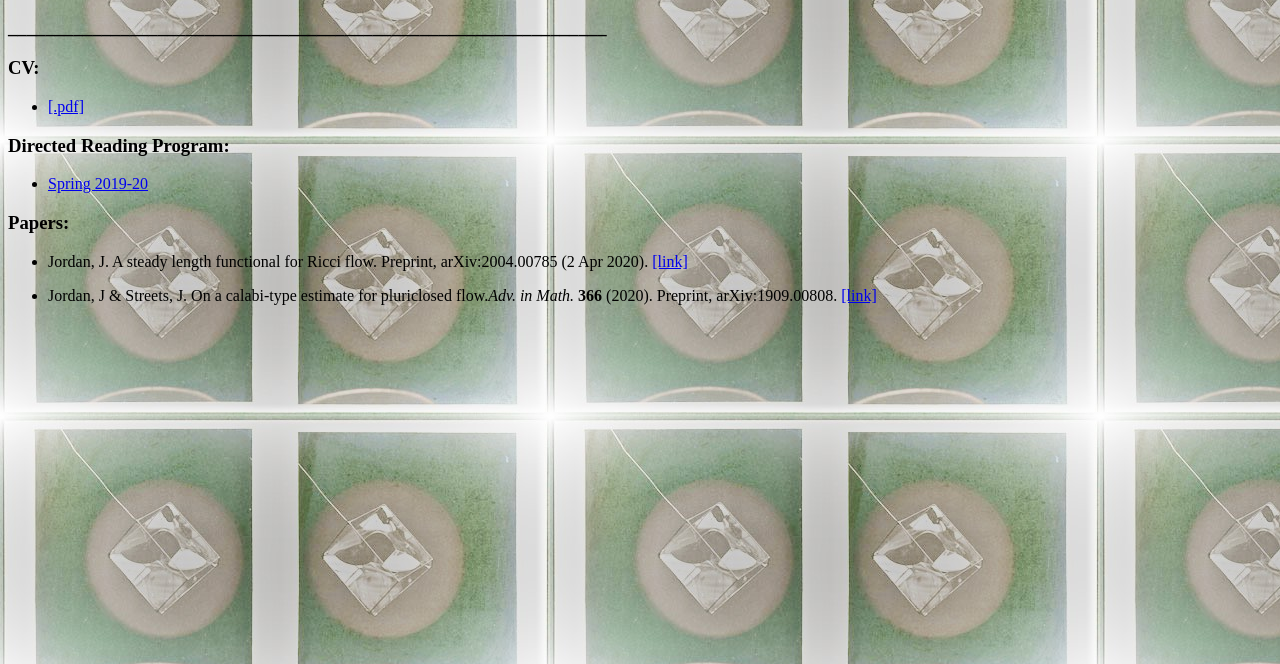
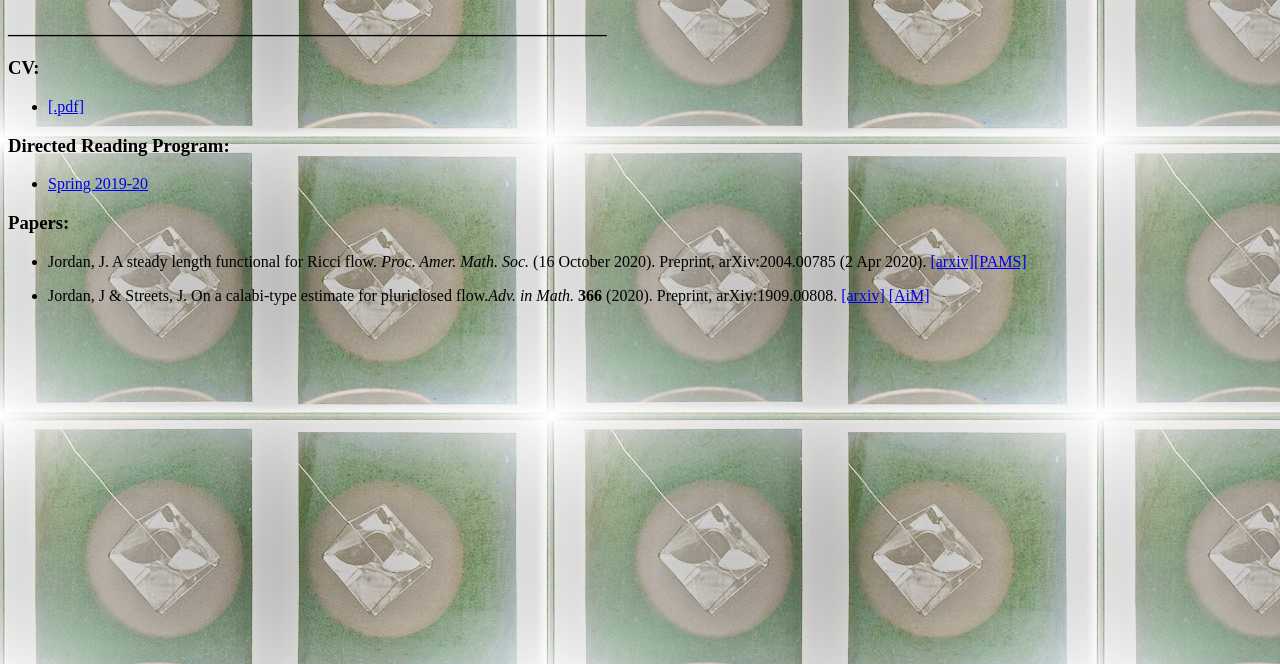
Before and after one commit to jpjorda1/math, a plain HTML site: page index.html in a window 1280 px wide. Shown: the part 136-800 px from the top of the page. Drawn offline with Linux system fonts and the light colour scheme.

Commit message:
Update index.html

```diff
--- a/index.html
+++ b/index.html
@@ -47,8 +47,8 @@ body {
 
 <h3>Papers: </h3>
   <ul>
-    <p><li> Jordan, J. A steady length functional for Ricci flow. Preprint, arXiv:2004.00785 (2 Apr 2020). <a href="https://arxiv.org/abs/2004.00785">[link]</a>
-    <p><li> Jordan, J & Streets, J. On a calabi-type estimate for pluriclosed flow.<i>Adv. in Math.</i> <b>366</b> (2020). Preprint, arXiv:1909.00808. <a href="https://arxiv.org/abs/1909.00808">[link]</a>
+    <p><li> Jordan, J. A steady length functional for Ricci flow. <i> Proc. Amer. Math. Soc.</i> (16 October 2020). Preprint, arXiv:2004.00785 (2 Apr 2020). <a href="https://arxiv.org/abs/2004.00785">[arxiv]</a><a href="https://doi.org/10.1090/proc/15202">[PAMS]</a>
+    <p><li> Jordan, J & Streets, J. On a calabi-type estimate for pluriclosed flow.<i>Adv. in Math.</i> <b>366</b> (2020). Preprint, arXiv:1909.00808. <a href="https://arxiv.org/abs/1909.00808">[arxiv]</a> <a href="https://doi.org/10.1016/j.aim.2020.107097">[AiM]</a>
   </ul>
 
 
```
